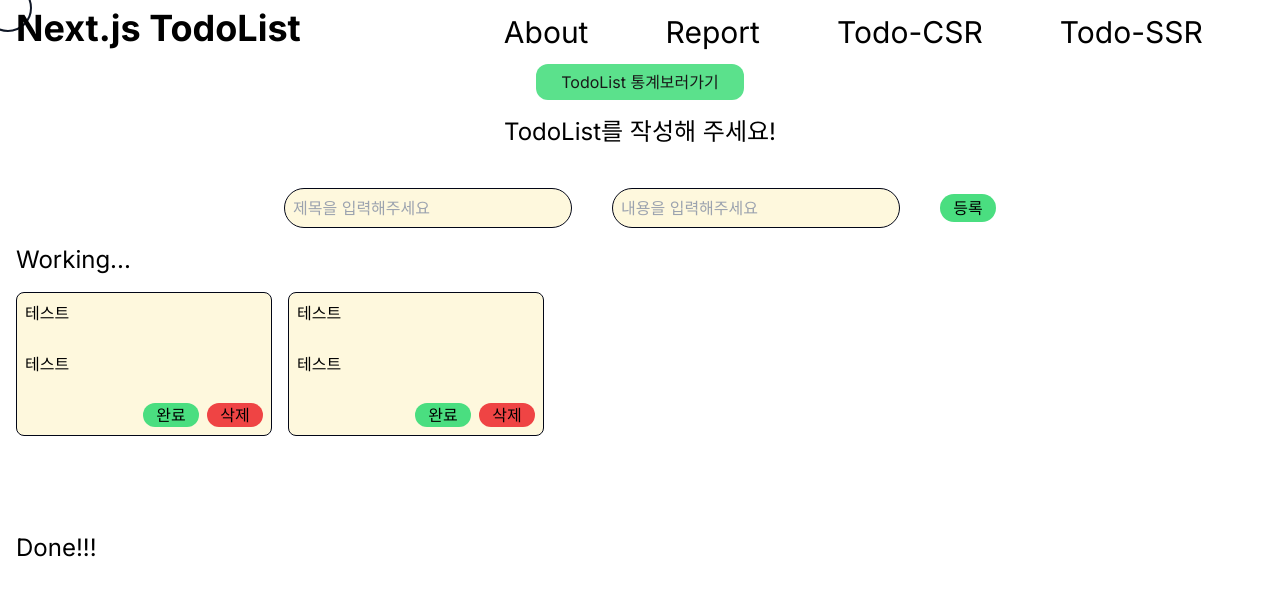
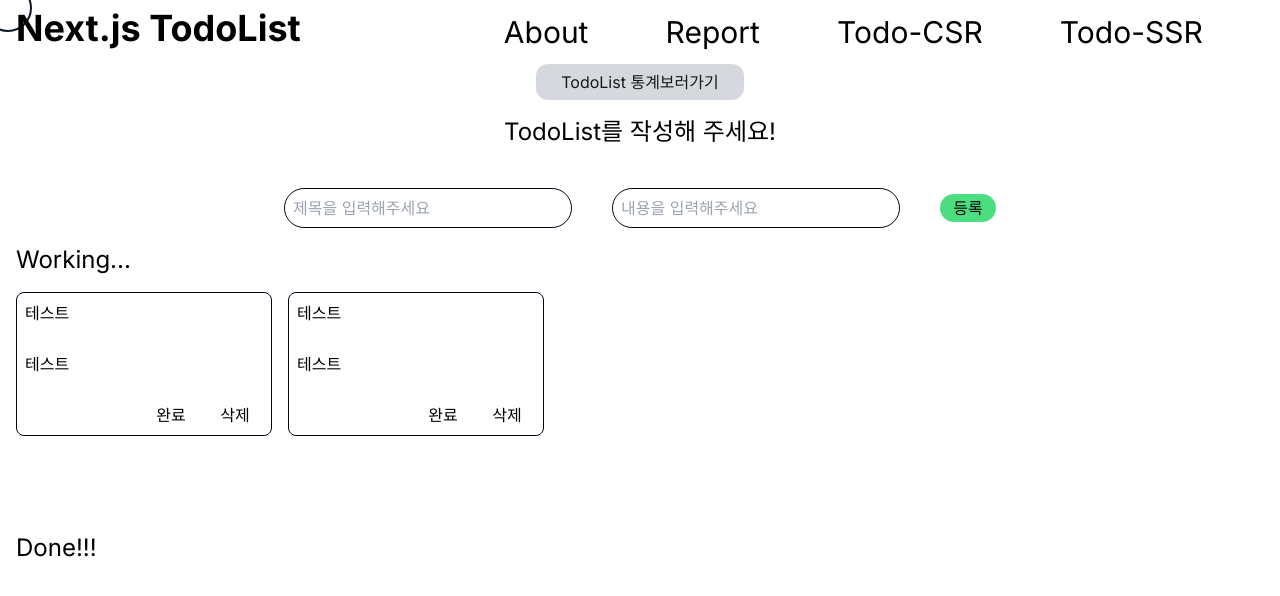
Before and after one commit to DecidedCard/nextjs-todolist, a Next.js app: page /todo-csr in a window 1280 px wide. Shown: the top 596 px of the page. Built offline with nearby package versions, Linux system fonts and the light colour scheme; data requests are answered from the project's data file.

Commit message:
[style] css 수정

```diff
--- a/src/components/TodoListComponents/InputForm.tsx
+++ b/src/components/TodoListComponents/InputForm.tsx
@@ -23,14 +23,14 @@
           placeholder="제목을 입력해주세요"
           value={title}
           onChange={onChangeTitleHandler}
-          className="border border-solid border-slate-950 rounded-3xl p-2 w-72 h-10 bg-amber-100 bg-opacity-60"
+          className="border border-solid border-slate-950 rounded-3xl p-2 w-72 h-10 bg-opacity-60"
         />
         <input
           type="text"
           placeholder="내용을 입력해주세요"
           value={contents}
           onChange={onChangeContentsHandler}
-          className="border border-solid border-slate-950 rounded-3xl p-2 w-72 h-10 bg-amber-100 bg-opacity-60"
+          className="border border-solid border-slate-950 rounded-3xl p-2 w-72 h-10 bg-opacity-60"
         />
         <button type="submit" className="bg-green-400 w-14 h-7 rounded-2xl">
           등록
--- a/src/components/TodoListComponents/ReportNavigateButton.tsx
+++ b/src/components/TodoListComponents/ReportNavigateButton.tsx
@@ -9,7 +9,7 @@
   return (
     <button
       onClick={() => route.push("/report")}
-      className="bg-green-400 w-52 h-9 rounded-xl opacity-90"
+      className="w-52 h-9 rounded-xl opacity-90 bg-gray-300"
     >
       TodoList 통계보러가기
     </button>
--- a/src/components/TodoListComponents/TodoList.tsx
+++ b/src/components/TodoListComponents/TodoList.tsx
@@ -1,9 +1,7 @@
 "use client";
 
 import useTodoQuery from "@/hook/useTodoQuery";
-import Loading from "../Loading";
-import Error from "../Error";
-import { TodoListType, TodoType } from "@/types";
+import { TodoType } from "@/types";
 
 const TodoList = ({
   todoList,
@@ -25,7 +23,7 @@
             return (
               <div
                 key={item.id}
-                className="flex flex-col justify-between m-2 p-2 min-w-64 min-h-36 rounded-lg border border-solid border-slate-950 bg-amber-100 bg-opacity-60"
+                className="flex flex-col justify-between m-2 p-2 min-w-64 min-h-36 rounded-lg border border-solid border-slate-950 bg-opacity-60"
               >
                 <h3>{item.title}</h3>
                 <p>{item.contents}</p>
@@ -34,13 +32,13 @@
                     onClick={() =>
                       updateMutate({ id: item.id, isDone: item.isDone })
                     }
-                    className="bg-green-400 w-14 rounded-2xl"
+                    className=" w-14 rounded-2xl"
                   >
                     {item.isDone ? "취소" : "완료"}
                   </button>
                   <button
                     onClick={() => deleteMutate(item.id)}
-                    className="bg-red-500 w-14 rounded-2xl"
+                    className=" w-14 rounded-2xl"
                   >
                     삭제
                   </button>
```
